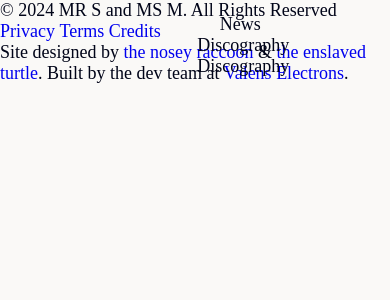
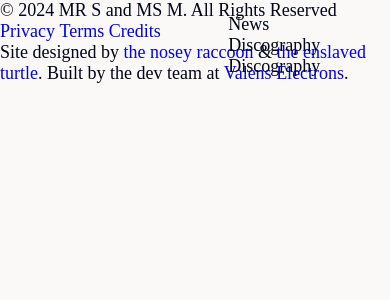
Before and after one commit to MRSandMSM/MRSandMSM.github.io, a PHP site: page / in a window 390 px wide. Shown: the top 300 px of the page. Run offline with PHP 8.4, Linux system fonts and the light colour scheme.

Commit message:
Update main.css

```diff
--- a/assets/css/main.css
+++ b/assets/css/main.css
@@ -39,6 +39,7 @@
 	padding: 0;
 }
 .menu li {display: inline-block}
+.mobile-only {display: none}
 
 /* II. Site-specific CSS */
 /* II.I. Site-specific CSS: Header */
@@ -68,3 +69,14 @@
 	transition: color .375s linear;
 }
 #header .header-content .navigation ul li a:hover {color: #c91e30}
+
+/* V. Responsive CSS */
+/* V.I. Equal or narrower than 767px */
+@media screen and (max-width: 767px) {
+	/* V.I.I. Common CSS */
+	.mobile-only {display: block}
+	.desktop-only {display: none}
+
+	/* V.I.II. Header */
+	#header .header-content .navigation ul li {display: block}
+}
```
